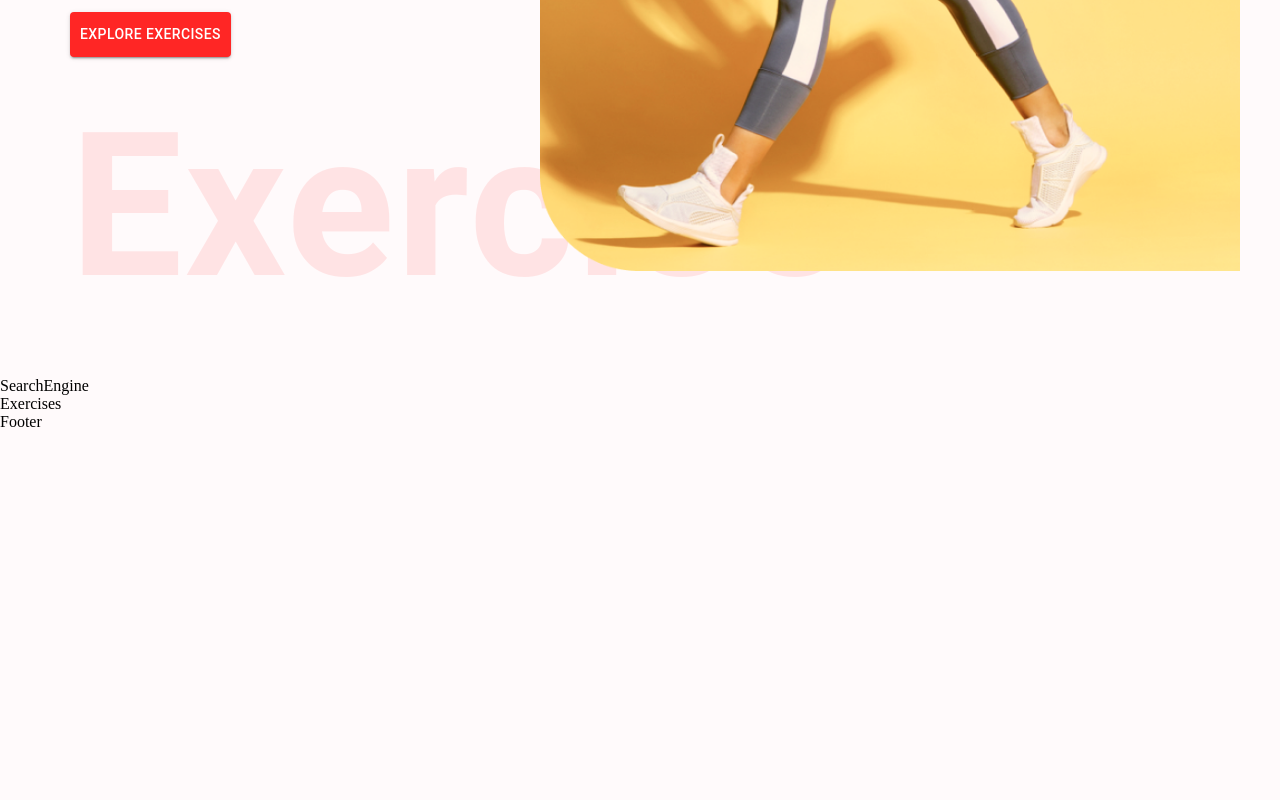
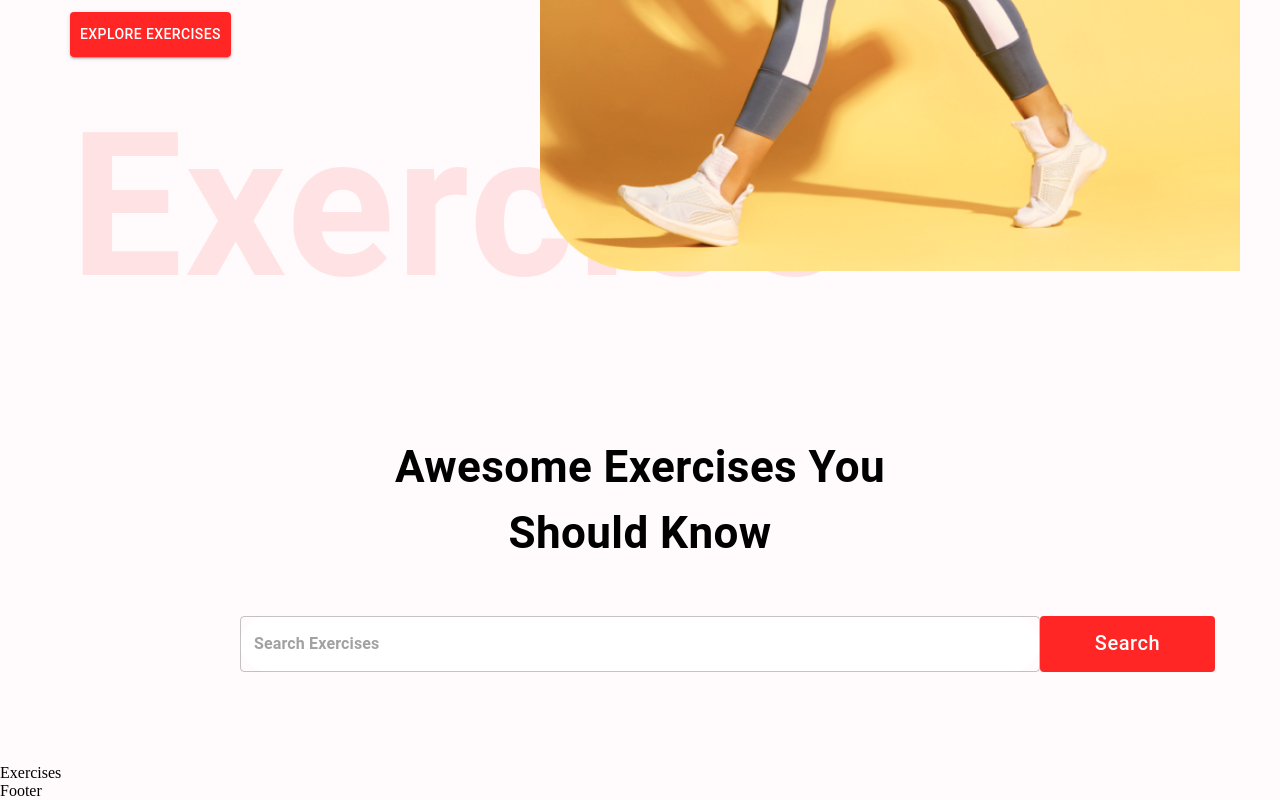
Before and after one commit to portobanco51/fitnessclub, a React (Create React App) app: page / in a window 1280 px wide. Shown: the part 589-1389 px from the top of the page. Before the commit the page ends 1020 px from the top, so only its background shows below. Built offline with nearby package versions, Linux system fonts and the light colour scheme.

Commit message:
Searchbar & mediaQueries

```diff
--- a/src/App.css
+++ b/src/App.css
@@ -124,3 +124,40 @@
     height: 381px;
     text-decoration: none;
 }
+
+/* MediaQueries */
+
+@media screen and (max-width: 1200px) {
+    .detail-image {
+        width: 300px;
+        height: 300px;
+    }
+
+    .react-horizontal-scrolling-menu--scroll-container {
+        width: 500px;
+    }
+
+    .left-arrow,
+    .right-arrow {
+        position: static !important;
+    }
+
+    .hero-banner-img {
+        display: none;
+    }
+
+    .exercise-card {
+        width: 320px;
+    }
+
+    .exercise-video {
+        width: 320px;
+        height: 300px;
+    }
+}
+
+@media screen and (max-width: 400px) {
+    .exercise-card {
+        width: 280px;
+    }
+}
--- a/src/components/SearchEngine.jsx
+++ b/src/components/SearchEngine.jsx
@@ -1,6 +1,21 @@
+import { useEffect, useState } from 'react'
+import { Box, Button, Stack, TextField, Textfield, Typography } from '@mui/material';
+
 const SearchEngine = () => {
     return (
-        <div>SearchEngine</div>
+        <Stack alignItems={'center'} mt='37px' justifyContent={'center'} p='20px'>
+            <Typography fontWeight={700} sx={{ fontSize: { lg: '44px', xs: '30px' } }} mb='50px' textAlign={'center'} >Awesome Exercises You <br /> Should Know</Typography>
+            <Box position={'relative'} mb='72px'>
+                <TextField sx={{
+                    input: { fontWeight: '700', border: 'none', borderRadius: '4px' }, width: { lg: '800px', xs: '350px' },
+                    backgroundColor: '#fff', borderRadius: '40px'
+                }} height='76px' value='' onChange={(e) => { }} placeholder="Search Exercises" type={'text'} />
+                <Button className="search-btn" sx={{
+                    bgcolor: '#FF2625', color: '#fff', textTransform: 'none', width: { lg: '175px', xs: '80px' }, fontSize: { lg: '20px', xs: '14px' }, height: '56px', position: "absolute"
+                }}>Search</Button>
+
+            </Box>
+        </Stack>
     )
 }
 export default SearchEngine
```
